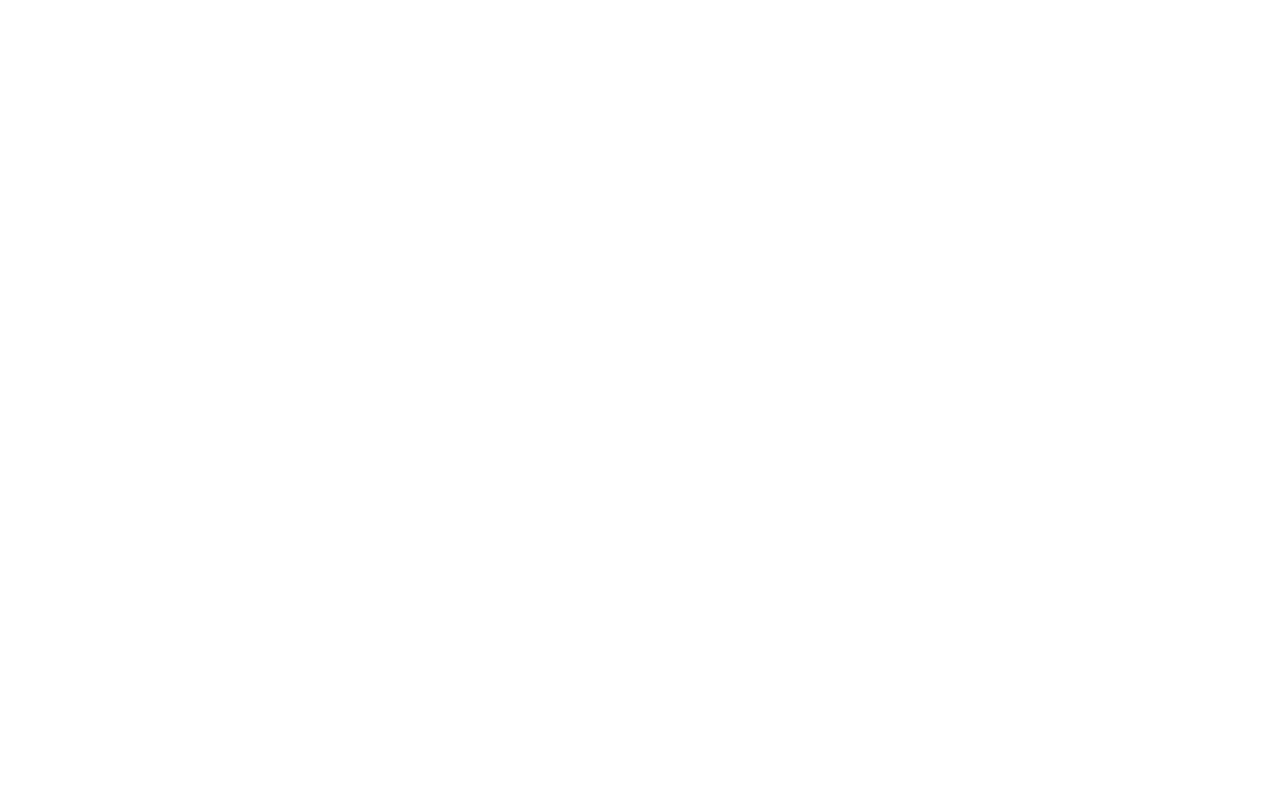
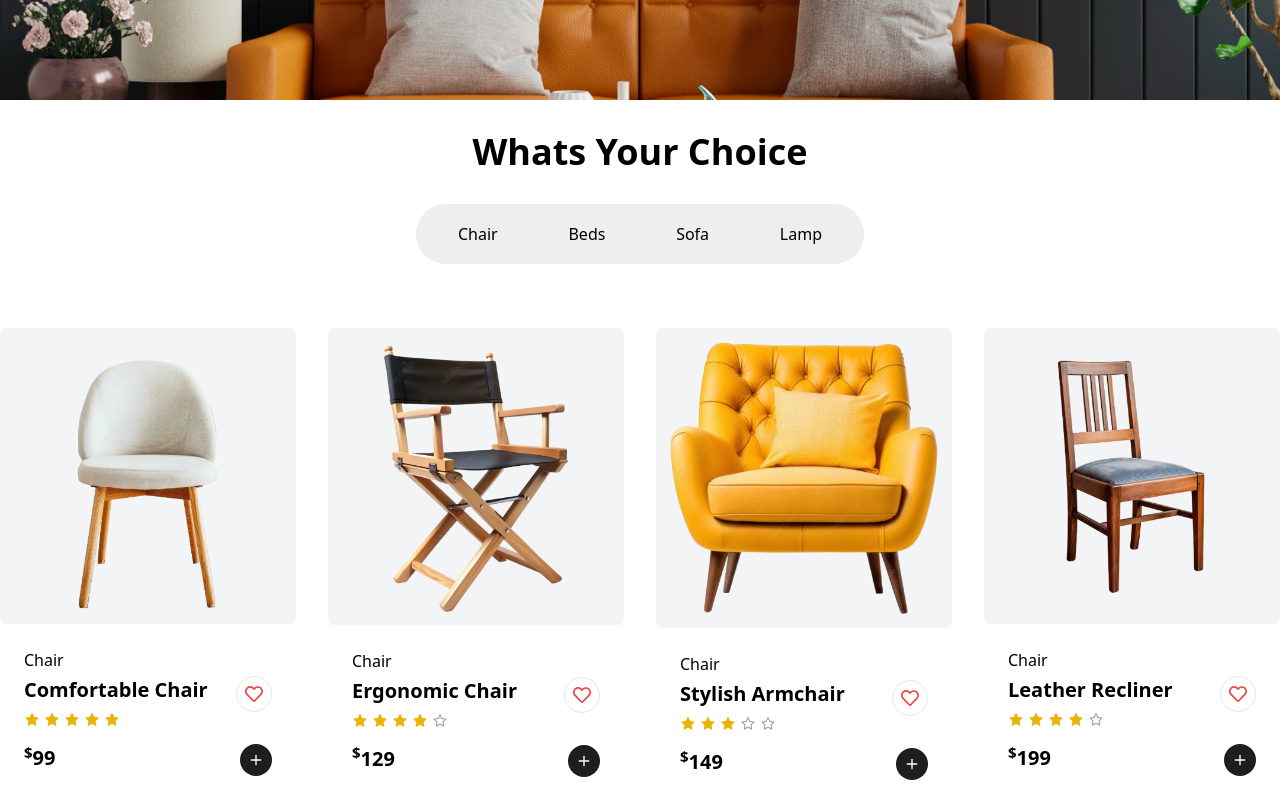
Before and after one commit to hrid1/panto-furniture, a React (Vite) app: page /shop in a window 1280 px wide. Shown: the part 300-1097 px from the top of the page. Before the commit the page ends 800 px from the top, so only its background shows below. Built offline with nearby package versions, Linux system fonts and the light colour scheme.

Commit message:
Product Card Done

```diff
--- /dev/null
+++ b/public/products.json
@@ -0,0 +1,162 @@
+[
+  {
+    "id": 1,
+    "name": "Comfortable Chair",
+    "category": "Chair",
+    "price": 99,
+    "imageUrl": "chair-1.png",
+    "rating": 5
+  },
+  {
+    "id": 2,
+    "name": "Ergonomic Chair",
+    "category": "Chair",
+    "price": 129,
+    "imageUrl": "chair-2.png",
+    "rating": 4
+  },
+  {
+    "id": 3,
+    "name": "Stylish Armchair",
+    "category": "Chair",
+    "price": 149,
+    "imageUrl": "chair-3.png",
+    "rating": 3
+  },
+  {
+    "id": 4,
+    "name": "Leather Recliner",
+    "category": "Chair",
+    "price": 199,
+    "imageUrl": "chair-4.png",
+    "rating": 4
+  },
+  {
+    "id": 5,
+    "name": "Minimalist Chair",
+    "category": "Chair",
+    "price": 89,
+    "imageUrl": "chair-5.png",
+    "rating": 4.5
+  },
+  {
+    "id": 6,
+    "name": "King Size Bed",
+    "category": "Beds",
+    "price": 299,
+    "imageUrl": "beds-1.png",
+    "rating": 5
+  },
+  {
+    "id": 7,
+    "name": "Queen Size Bed",
+    "category": "Beds",
+    "price": 249,
+    "imageUrl": "beds-2.png",
+    "rating": 5
+  },
+  {
+    "id": 8,
+    "name": "Modern Bed Frame",
+    "category": "Beds",
+    "price": 399,
+    "imageUrl": "beds-3.png",
+    "rating": 3
+  },
+  {
+    "id": 9,
+    "name": "Platform Bed",
+    "category": "Beds",
+    "price": 349,
+    "imageUrl": "beds-4.png",
+    "rating": 2
+  },
+  {
+    "id": 10,
+    "name": "Sleigh Bed",
+    "category": "Beds",
+    "price": 459,
+    "imageUrl": "beds-5.png",
+    "rating": 5
+  },
+  {
+    "id": 11,
+    "name": "Luxury Sofa",
+    "category": "Sofa",
+    "price": 499,
+    "imageUrl": "sofa-1.png",
+    "rating": 4
+  },
+  {
+    "id": 12,
+    "name": "Compact Sofa",
+    "category": "Sofa",
+    "price": 399,
+    "imageUrl": "sofa-2.png",
+    "rating": 5
+  },
+  {
+    "id": 13,
+    "name": "L-shaped Sofa",
+    "category": "Sofa",
+    "price": 699,
+    "imageUrl": "sofa-3.png",
+    "rating": 4
+  },
+  {
+    "id": 14,
+    "name": "Sofa with Chaise",
+    "category": "Sofa",
+    "price": 549,
+    "imageUrl": "sofa-4.png",
+    "rating": 5
+  },
+  {
+    "id": 15,
+    "name": "Sectional Sofa",
+    "category": "Sofa",
+    "price": 799,
+    "imageUrl": "sofa-5.png",
+    "rating": 3.6
+  },
+  {
+    "id": 16,
+    "name": "Modern Lamp",
+    "category": "Lamp",
+    "price": 49,
+    "imageUrl": "lamp-1.png",
+    "rating": 5
+  },
+  {
+    "id": 17,
+    "name": "Classic Lamp",
+    "category": "Lamp",
+    "price": 59,
+    "imageUrl": "lamp-2.png",
+    "rating": 4
+  },
+  {
+    "id": 18,
+    "name": "Wooden Table Lamp",
+    "category": "Lamp",
+    "price": 69,
+    "imageUrl": "lamp-3.png",
+    "rating": 3
+  },
+  {
+    "id": 19,
+    "name": "Industrial Floor Lamp",
+    "category": "Lamp",
+    "price": 89,
+    "imageUrl": "lamp-4.png",
+    "rating": 5
+  },
+  {
+    "id": 20,
+    "name": "Vintage Desk Lamp",
+    "category": "Lamp",
+    "price": 79,
+    "imageUrl": "lamp-6.png",
+    "rating": 4
+  }
+]
--- /dev/null
+++ b/src/components/ProductCard.jsx
@@ -0,0 +1,39 @@
+import { FiPlus } from "react-icons/fi";
+import { getImgUrl } from "../utils/getImageURL";
+import Rating from "./Rating";
+import { FaHeart, FaRegHeart } from "react-icons/fa";
+
+const ProductCard = ({ product }) => {
+  return (
+    <div>
+      <div className="bg-gray-100 rounded-md">
+        <img src={getImgUrl(`${product.imageUrl}`)} alt="" />
+      </div>
+      <div className="p-6 bg-white dark:bg-black shadow-sm">
+        <h4 className="text-base mb-1">{product.category}</h4>
+        <div className="flex justify-between">
+          <h2 className="text-xl font-semibold mb-2">{product.name}</h2>
+          <button className=" border rounded-full p-2 focus:outline-none">
+            <FaRegHeart className="text-red-500 text-lg"></FaRegHeart>
+          </button>
+        </div>
+        <Rating rating={product.rating}></Rating>
+        <div className="flex justify-between mt-4">
+          <h3 className="text-xl font-bold ">
+            {" "}
+            <sup>$</sup>
+            {product.price}
+          </h3>
+
+          <div className=" space-x-2.5">
+            <button className="bg-secondary text-white p-2 rounded-full hover:bg-opacity-80">
+              <FiPlus />
+            </button>
+          </div>
+        </div>
+      </div>
+    </div>
+  );
+};
+
+export default ProductCard;
--- /dev/null
+++ b/src/components/Products.jsx
@@ -0,0 +1,41 @@
+import { useLoaderData } from "react-router-dom";
+import ProductCard from "./ProductCard";
+import { PiOrange } from "react-icons/pi";
+
+const Products = ({ headline }) => {
+  const categories = ["Chair", "Beds", "Sofa", "Lamp"];
+
+  const products = useLoaderData();
+  console.log(products);
+
+  return (
+    <div className="section-container">
+      <h2 className="text-4xl font-bold text-center my-8">{headline}</h2>
+
+      {/* category tabs*/}
+
+      <div className="bg-[#EEEEEE] max-w-md mx-auto sm:rounded-full md:p-2.5 py-2 mb-16">
+        <div className="flex flex-col sm:flex-row items-center md:justify-between justify-center ">
+          {categories.map((category, idx) => (
+            <button
+              className="text-center py-2 px-8 rounded-full hover:bg-primary hover:text-white"
+              key={idx}
+            >
+              {category}
+            </button>
+          ))}
+        </div>
+      </div>
+
+      {/* products grid */}
+
+      <div className="grid grid-cols-1 md:grid-cols-2 lg:grid-cols-4 gap-8 container mx-auto">
+        {products.map((product, idx) => (
+          <ProductCard key={idx} product={product}></ProductCard>
+        ))}
+      </div>
+    </div>
+  );
+};
+
+export default Products;
--- /dev/null
+++ b/src/components/Rating.jsx
@@ -0,0 +1,20 @@
+import React from "react";
+import { AiFillStar, AiOutlineStar } from "react-icons/ai";
+
+const Rating = ({ rating }) => {
+  const totalScore = 5;
+  return (
+    <div className="flex gap-1">
+      {Array.from({ length: totalScore }, (_, index) => {
+        const starIndex = index + 1;
+        return starIndex <= rating ? (
+          <AiFillStar className="text-yellow-500" />
+        ) : (
+          <AiOutlineStar className="text-gray-400" />
+        );
+      })}
+    </div>
+  );
+};
+
+export default Rating;
--- a/src/main.jsx
+++ b/src/main.jsx
@@ -1,12 +1,14 @@
 import { StrictMode } from "react";
 import { createRoot } from "react-dom/client";
 import "./index.css";
-import App from "./App.jsx";
+
 import { RouterProvider } from "react-router-dom";
 import { router } from "./routes/Routes/Routes.jsx";
 
 createRoot(document.getElementById("root")).render(
   <StrictMode>
-    <RouterProvider router={router} />
+    <RouterProvider router={router}
+
+    />
   </StrictMode>
 );
--- a/src/pages/Shop/Shop.jsx
+++ b/src/pages/Shop/Shop.jsx
@@ -1,10 +1,25 @@
+import { useLoaderData } from "react-router-dom";
+import Products from "../../components/Products";
+import { useState } from "react";
 
 const Shop = () => {
-    return (
-        <div>
-            <h1>THis is shop</h1>
-        </div>
-    );
+
+
+
+  return (
+    <div className="min-h-screen">
+      <div className="bg-banner bg-center bg-cover h-[400px] flex items-center justify-center">
+        <h1 className="text-4xl font-bold text-center text-white ">
+          Shop Our Products
+        </h1>
+      </div>
+
+      {/* Proudcts */}
+      <Products headline={"Whats Your Choice"}></Products>
+
+      {/*  */}
+    </div>
+  );
 };
 
 export default Shop;
--- a/src/routes/Routes/Routes.jsx
+++ b/src/routes/Routes/Routes.jsx
@@ -26,7 +26,10 @@
       {
         path: "/shop",
         element: <Shop />,
+        loader: () => fetch("../products.json"),
       },
+
+
     ],
   },
 ]);
--- /dev/null
+++ b/src/utils/getImageURL.js
@@ -0,0 +1,5 @@
+function getImgUrl(name) {
+  return new URL(`../assets/products/${name}`, import.meta.url).href;
+}
+
+export { getImgUrl };
--- a/tailwind.config.js
+++ b/tailwind.config.js
@@ -9,6 +9,9 @@
         secondary: "#1e1e1e",
         "secondary-bg": "#F7f7f7",
       },
+      backgroundImage: {
+        banner: "url('./src/assets/banner.png')",
+      },
       fontFamily: {
         popins: ["Poppins", "sans-serif"],
       },
```
Also changed, not shown: public/reviews.json (added, +44 -0 lines).
